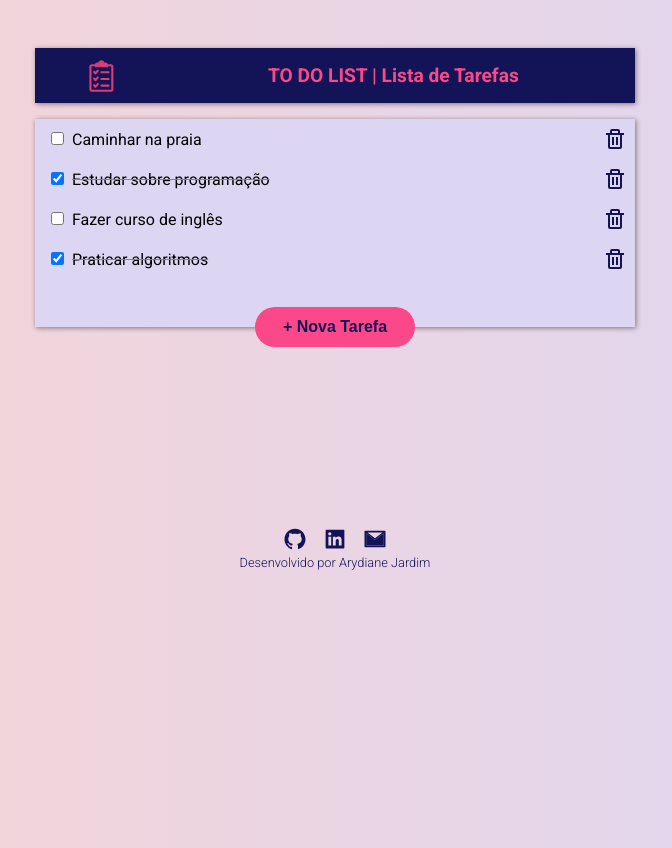
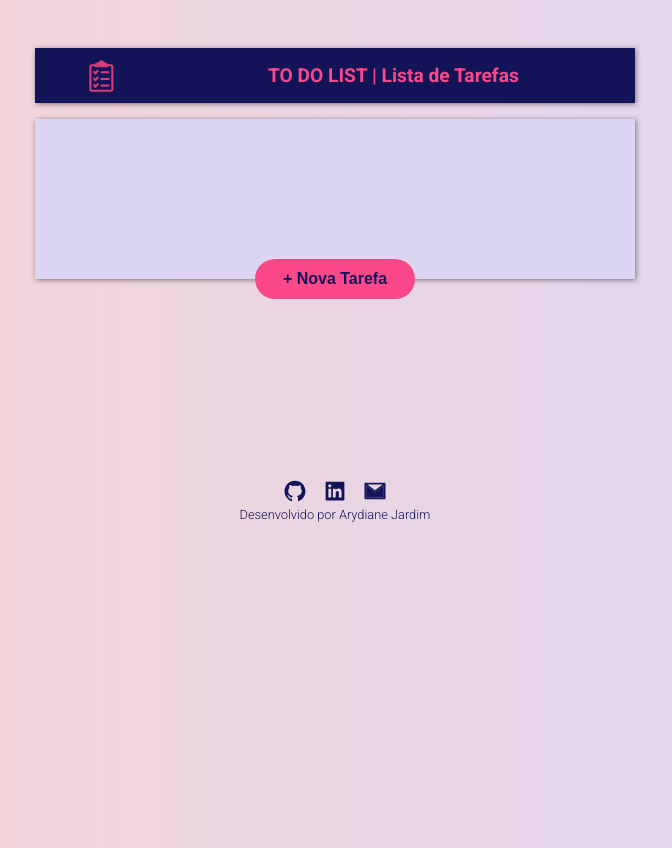
Before and after one commit to Arydiane/to-do-list, a React (Create React App) app: page / in a window 1280 px wide. Shown: the whole page, without its empty margins (305-977 px from the left). Built offline with nearby package versions, Linux system fonts and the light colour scheme.

Commit message:
adiciona funcionalidade salvar lista no local storage

```diff
--- a/src/components/List/index.jsx
+++ b/src/components/List/index.jsx
@@ -1,39 +1,14 @@
 import styles from './List.module.css';
 import ButtonDefault from 'components/ButtonDefault';
 import NewTask from 'components/NewTask';
-import { useState } from 'react';
+import { useState, useEffect } from 'react';
 import Task from '../Task';
 import { v4 as uuidv4 } from 'uuid';
 
 function List() {
 
     const [viewForm, setViewForm] = useState(() => { return false })
-
-    //initial tasks
-    const tasks = [
-        {
-            id: uuidv4(),
-            description: "Caminhar na praia",
-            isChecked: false
-        },
-        {
-            id: uuidv4(),
-            description: "Estudar sobre programação",
-            isChecked: true
-        },
-        {
-            id: uuidv4(),
-            description: "Fazer curso de inglês",
-            isChecked: false
-        },
-        {
-            id: uuidv4(),
-            description: "Praticar algoritmos",
-            isChecked: true
-        }
-    ]
-
-    const [tasksList, setTasksList] = useState(() => { return tasks })
+    const [tasksList, setTasksList] = useState([])
 
     const handleOnChange = (id) => {
         setTasksList(tasksList.map(task => {
@@ -54,6 +29,17 @@
         setTasksList( [...tasksList, {id: uuidv4(), ...newTask,}])
         setViewForm(!viewForm)
     }
+    //load local storage
+    useEffect(() => {
+        if (localStorage.getItem('to-do-list') !== null){
+            setTasksList(JSON.parse(localStorage.getItem('to-do-list')))
+        }
+    }, [])
+
+    //salve local Storage
+    useEffect(() => {
+        localStorage.setItem('to-do-list', JSON.stringify(tasksList))
+    }, [tasksList])
 
 
     return (
--- a/src/index.js
+++ b/src/index.js
@@ -5,7 +5,5 @@
 
 const root = ReactDOM.createRoot(document.getElementById('root'));
 root.render(
-  <React.StrictMode>
     <App />
-  </React.StrictMode>
 );
```
